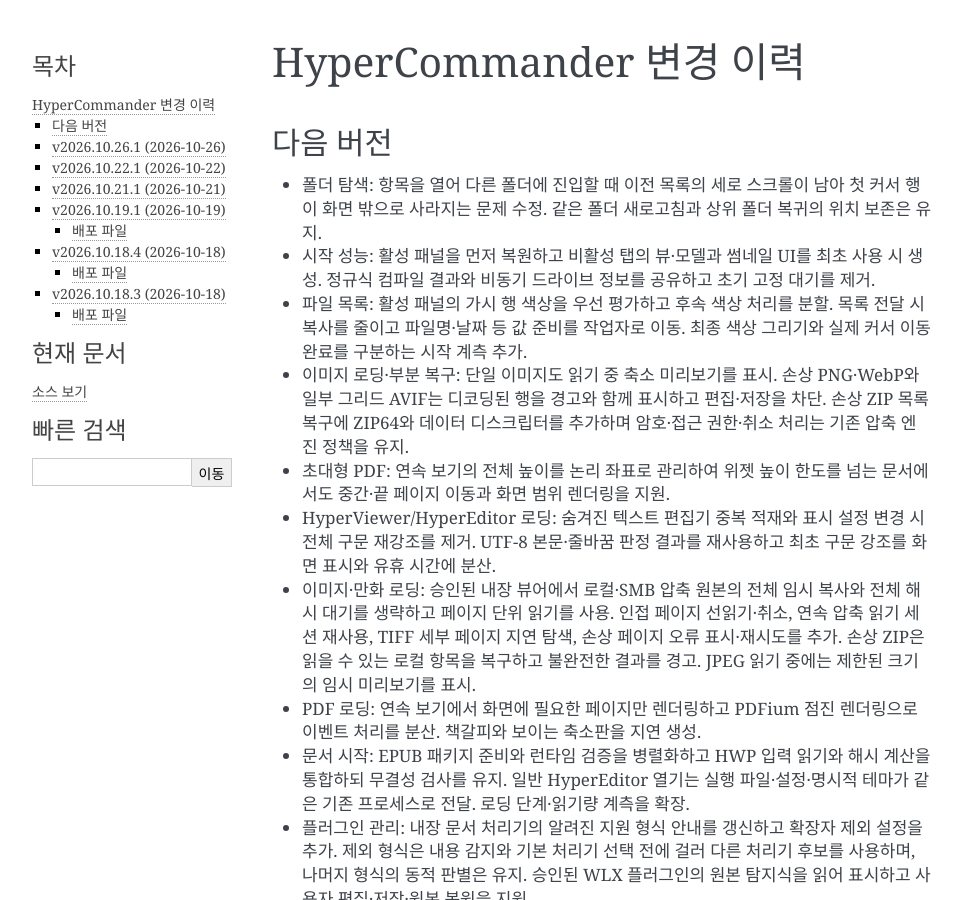
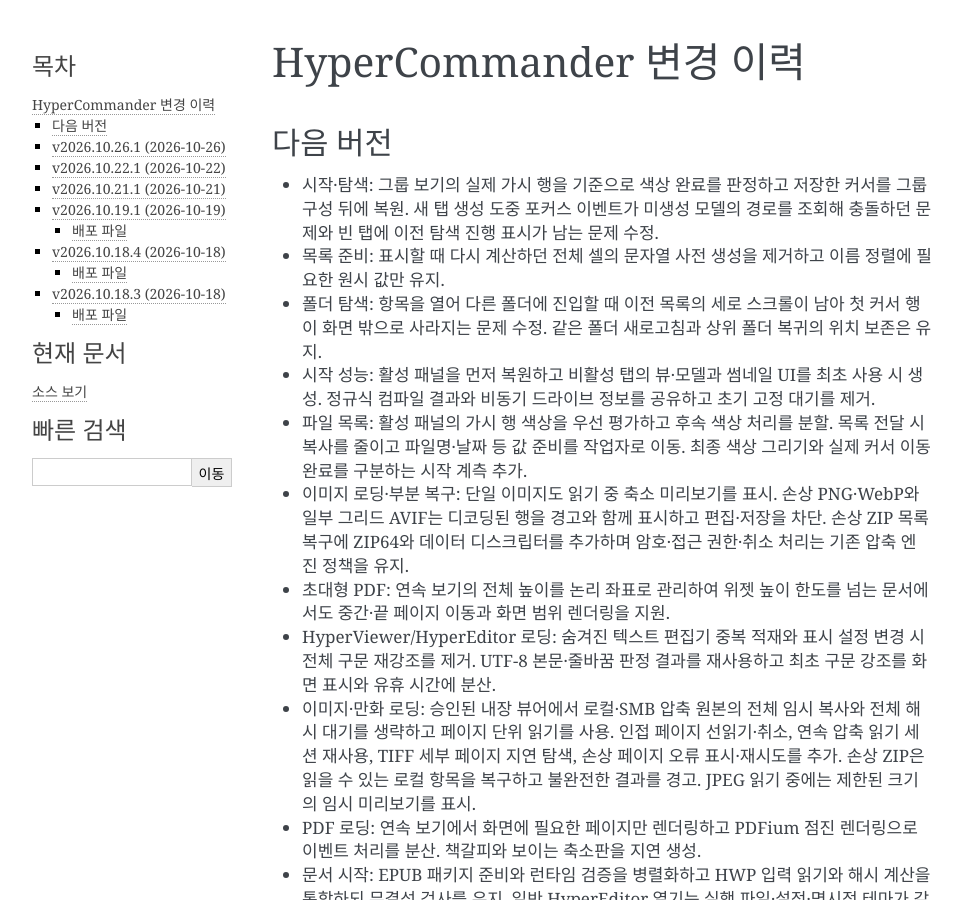
Before and after one commit to jgh0721/hyperCommander, a Sphinx documentation site: the page built from documentation/source/history.rst, in a window 1280 px wide and 900 px high. Shown: the whole window, without its empty margins (148-1110 px from the left). Built offline with Sphinx 7.4.7, drawn with Linux system fonts in a browser that asks for light colours.

Commit message:
DOC : [history] 시작 계측 보정과 목록 준비 최적화 기록

```diff
--- a/documentation/source/history.rst
+++ b/documentation/source/history.rst
@@ -6,6 +6,10 @@
 
 다음 버전
 ----------------------------------------
+
+* 시작·탐색: 그룹 보기의 실제 가시 행을 기준으로 색상 완료를 판정하고 저장한 커서를 그룹 구성 뒤에 복원. 새 탭 생성 도중 포커스 이벤트가 미생성 모델의 경로를 조회해 충돌하던 문제와 빈 탭에 이전 탐색 진행 표시가 남는 문제 수정.
+
+* 목록 준비: 표시할 때 다시 계산하던 전체 셀의 문자열 사전 생성을 제거하고 이름 정렬에 필요한 원시 값만 유지.
 
 * 폴더 탐색: 항목을 열어 다른 폴더에 진입할 때 이전 목록의 세로 스크롤이 남아 첫 커서 행이 화면 밖으로 사라지는 문제 수정. 같은 폴더 새로고침과 상위 폴더 복귀의 위치 보존은 유지.
 
```
